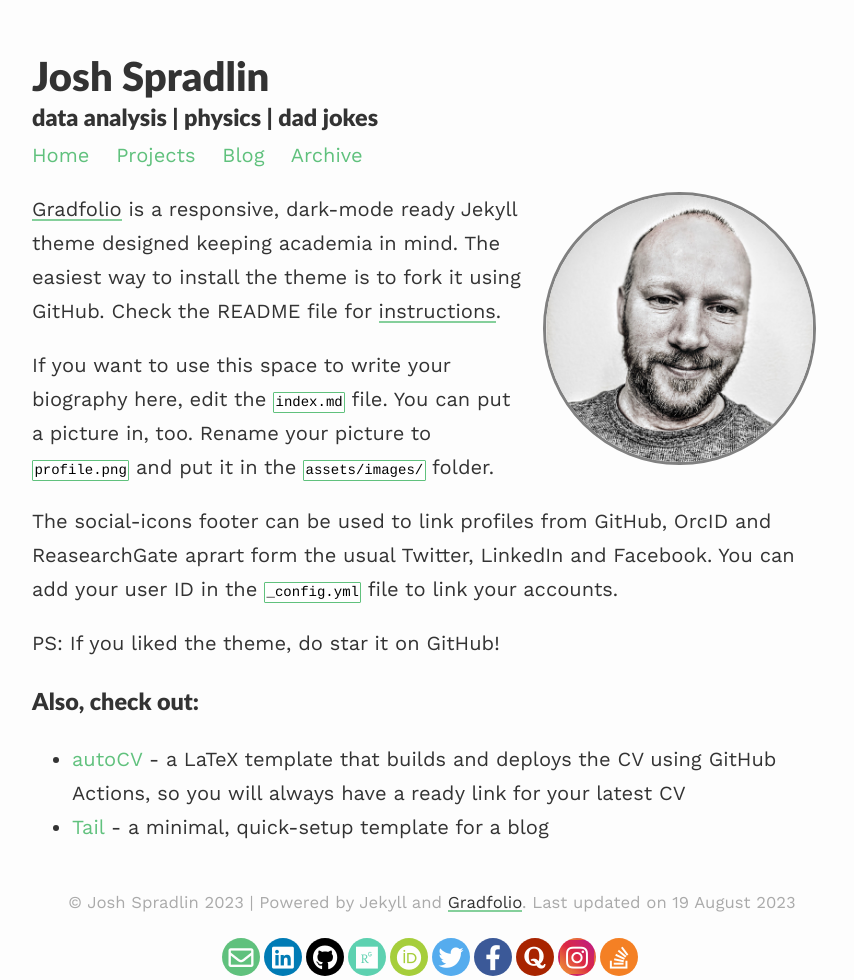
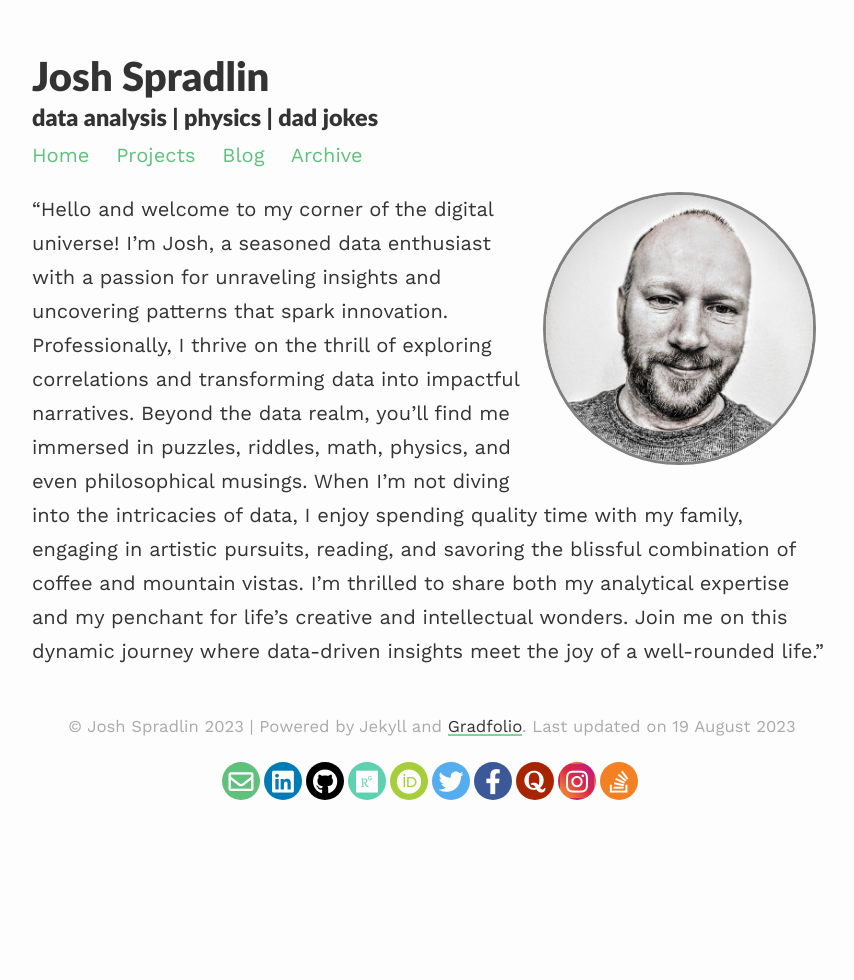
Before and after one commit to josh-u-a/gradfolio, a Jekyll site: the page built from index.md, in a window 1280 px wide. Shown: the whole page, without its empty margins (208-1062 px from the left). Built offline with Jekyll 4.4.1, drawn with Linux system fonts in a browser that asks for light colours; nearby versions of some CDN libraries.

Commit message:
Update index.md

```diff
--- a/index.md
+++ b/index.md
@@ -7,6 +7,9 @@ profile:
 published: true
 ---
 
+"Hello and welcome to my corner of the digital universe! I'm Josh, a seasoned data enthusiast with a passion for unraveling insights and uncovering patterns that spark innovation. Professionally, I thrive on the thrill of exploring correlations and transforming data into impactful narratives. Beyond the data realm, you'll find me immersed in puzzles, riddles, math, physics, and even philosophical musings. When I'm not diving into the intricacies of data, I enjoy spending quality time with my family, engaging in artistic pursuits, reading, and savoring the blissful combination of coffee and mountain vistas. I'm thrilled to share both my analytical expertise and my penchant for life's creative and intellectual wonders. Join me on this dynamic journey where data-driven insights meet the joy of a well-rounded life."
+
+<!--
 [Gradfolio](https://github.com/jitinnair1/gradfolio){:target="_blank"} is a responsive, dark-mode ready Jekyll theme designed keeping academia in mind. The easiest way to install the theme is to fork it using GitHub. Check the README file for [instructions](https://github.com/jitinnair1/gradfolio#installation){:target="_blank"}.
 
 If you want to use this space to write your biography here, edit the `index.md` file. You can put a picture in, too. Rename your picture to `profile.png` and put it in the `assets/images/` folder.
@@ -18,4 +21,4 @@ PS: If you liked the theme, do star it on GitHub!
 ### Also, check out:
 
 - [autoCV](https://github.com/jitinnair1/autocv) - a LaTeX template that builds and deploys the CV using GitHub Actions, so you will always have a ready link for your latest CV
-- [Tail](https://github.com/jitinnair1/tail) - a minimal, quick-setup template for a blog
+- [Tail](https://github.com/jitinnair1/tail) - a minimal, quick-setup template for a blog -->
```
